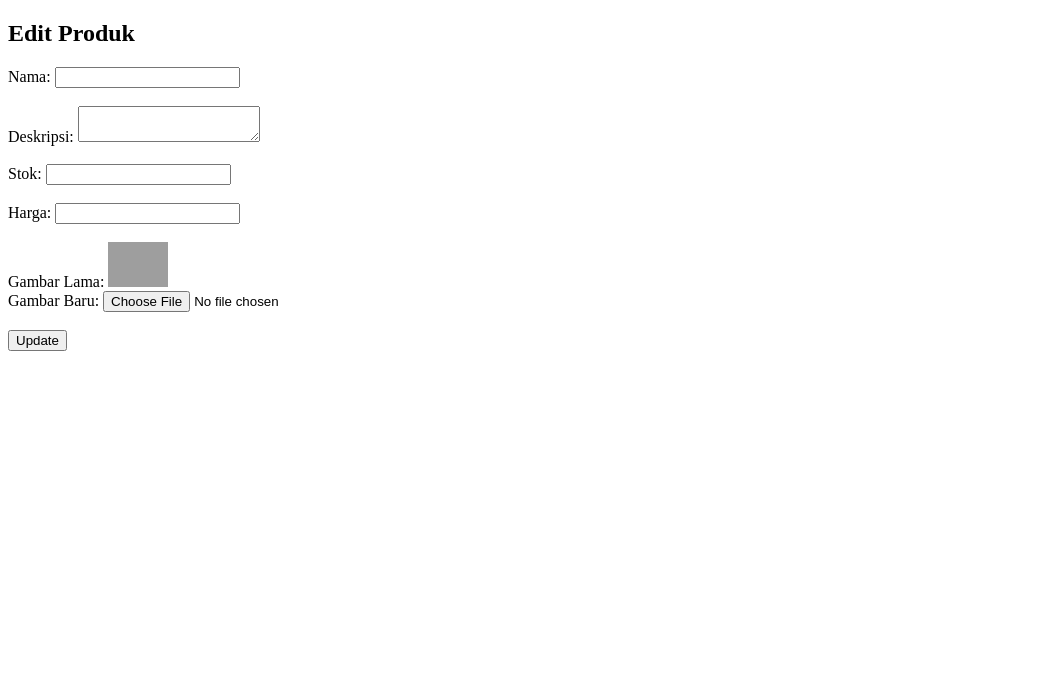
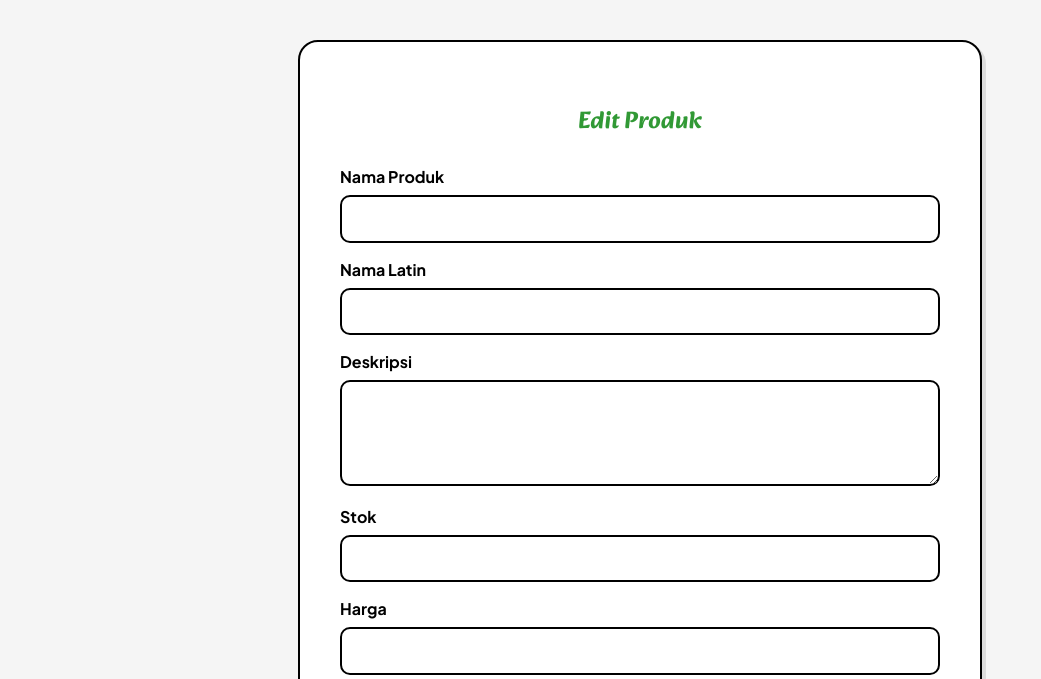
Before and after one commit to kaireiras/final-project, a PHP site: page /admin/edit_produk.php?id=1 in a window 1280 px wide. Shown: the top 679 px of the page, without its empty margins (0-1041 px from the left). Before the commit the page ends 351 px from the top, so only its background shows below. Run offline with PHP 8.4, Linux system fonts and the light colour scheme; data that the repository does not hold is empty; grey boxes are pictures that could not be loaded.

Commit message:
edit sedikit

```diff
--- a/admin/dashboard.php
+++ b/admin/dashboard.php
@@ -113,6 +113,7 @@ $result = mysqli_query($conn, $query);
         <tr>
             <th>No</th>
             <th>Nama Produk</th>
+            <th>Nama Latin</th>
             <th>Harga</th>
             <th>Stok</th>
             <th>Gambar</th>
@@ -123,6 +124,7 @@ $result = mysqli_query($conn, $query);
                 <tr>
                     <td><?= $no++ ?></td>
                     <td><?= htmlspecialchars($row['nama_produk']) ?></td>
+                    <td><?= htmlspecialchars($row['latin']) ?></td>
                     <td>Rp <?= number_format($row['harga'], 0, ',', '.') ?></td>
                     <td><?= $row['stok'] ?></td>
                     <td><img src="../src/<?= htmlspecialchars($row['gambar']) ?>" width="60"></td>
--- a/admin/edit_produk.php
+++ b/admin/edit_produk.php
@@ -8,6 +8,7 @@ $data = mysqli_fetch_assoc(mysqli_query($conn, $query));
 
 if ($_SERVER['REQUEST_METHOD'] === 'POST') {
     $nama = $_POST['nama'];
+    $latin = $_POST['latin'];
     $deskripsi = $_POST['deskripsi'];
     $stok = $_POST['stok'];
     $harga = $_POST['harga'];
@@ -19,24 +20,157 @@ if ($_SERVER['REQUEST_METHOD'] === 'POST') {
         $gambar = $data['gambar'];
     }
 
-    $query = "UPDATE produk SET nama_produk='$nama', deskripsi='$deskripsi', stok=$stok, harga=$harga, gambar='$gambar' WHERE id_produk=$id";
+    $query = "UPDATE produk SET nama_produk='$nama', latin='$latin', deskripsi='$deskripsi', stok=$stok, harga=$harga, gambar='$gambar' WHERE id_produk=$id";
     mysqli_query($conn, $query);
     header("Location: dashboard.php");
 }
 ?>
 <!DOCTYPE html>
-<html>
-<head><title>Edit Produk</title></head>
+<html lang="en">
+<head>
+    <meta charset="UTF-8">
+    <title>Edit Produk - Sereniflora Admin</title>
+    <style>
+        @font-face {
+            font-family: Alkatra;
+            src: url('../font/Alkatra-VariableFont_wght.ttf');
+        }
+
+        @font-face {
+            font-family: PlusJakarta;
+            src: url('../font/PlusJakartaSans-Variable.ttf');
+        }
+
+        body {
+            font-family: PlusJakarta, sans-serif;
+            background-color: #f5f5f5;
+            padding: 2rem;
+        }
+
+        .form-container {
+            max-width: 600px;
+            margin: auto;
+            background: #fff;
+            border: 2px solid #000;
+            border-radius: 20px;
+            padding: 2.5rem;
+            box-shadow: 4px 4px 0px rgba(0, 0, 0, 0.1);
+        }
+
+        h2 {
+            font-family: Alkatra;
+            color: #319935;
+            text-align: center;
+            margin-bottom: 1.5rem;
+        }
+
+        .form-group {
+            margin-bottom: 1rem;
+        }
+
+        label {
+            display: block;
+            font-weight: bold;
+            margin-bottom: 0.5rem;
+        }
+
+        input[type="text"],
+        input[type="number"],
+        input[type="file"],
+        textarea {
+            width: 100%;
+            padding: 0.8rem;
+            border: 2px solid #000;
+            border-radius: 10px;
+            font-size: 1rem;
+            background: #fff;
+            box-sizing: border-box;
+        }
+
+        input#latin {
+            font-style: italic;
+        }
+
+        button {
+            width: 100%;
+            padding: 0.75rem;
+            background: #d9d9d9;
+            border: 2px solid #000;
+            color: #000;
+            font-weight: bold;
+            border-radius: 10px;
+            font-size: 1rem;
+            cursor: pointer;
+        }
+
+        button:hover {
+            background-color: #c9c9c9;
+        }
+
+        .back-link {
+            display: block;
+            text-align: center;
+            margin-top: 1rem;
+            text-decoration: none;
+            font-size: 0.9rem;
+            color: #319935;
+        }
+
+        .back-link:hover {
+            text-decoration: underline;
+        }
+
+        .preview-img {
+            display: block;
+            margin-top: 0.5rem;
+            max-width: 100px;
+            border: 1px solid #ccc;
+            border-radius: 10px;
+        }
+    </style>
+</head>
 <body>
+
+<div class="form-container">
     <h2>Edit Produk</h2>
+
     <form method="POST" enctype="multipart/form-data">
-        Nama: <input type="text" name="nama" value="<?= $data['nama_produk'] ?>"><br><br>
-        Deskripsi: <textarea name="deskripsi"><?= $data['deskripsi'] ?></textarea><br><br>
-        Stok: <input type="number" name="stok" value="<?= $data['stok'] ?>"><br><br>
-        Harga: <input type="number" name="harga" value="<?= $data['harga'] ?>"><br><br>
-        Gambar Lama: <img src="../src/<?= $data['gambar'] ?>" width="60"><br>
-        Gambar Baru: <input type="file" name="gambar"><br><br>
-        <button type="submit">Update</button>
+        <div class="form-group">
+            <label for="nama">Nama Produk</label>
+            <input type="text" name="nama" id="nama" value="<?= $data['nama_produk'] ?>" required>
+        </div>
+
+        <div class="form-group">
+            <label for="latin">Nama Latin</label>
+            <input type="text" name="latin" id="latin" value="<?= $data['latin'] ?>" required>
+        </div>
+
+        <div class="form-group">
+            <label for="deskripsi">Deskripsi</label>
+            <textarea name="deskripsi" id="deskripsi" rows="4" required><?= $data['deskripsi'] ?></textarea>
+        </div>
+
+        <div class="form-group">
+            <label for="stok">Stok</label>
+            <input type="number" name="stok" id="stok" value="<?= $data['stok'] ?>" required>
+        </div>
+
+        <div class="form-group">
+            <label for="harga">Harga</label>
+            <input type="number" name="harga" id="harga" value="<?= $data['harga'] ?>" required>
+        </div>
+
+        <div class="form-group">
+            <label>Gambar Lama</label>
+            <img src="../src/<?= $data['gambar'] ?>" alt="Gambar Lama" class="preview-img">
+        </div>
+
+        <div class="form-group">
+            <label for="gambar">Gambar Baru (opsional)</label>
+            <input type="file" name="gambar" id="gambar" accept="image/*">
+        </div>
+
+        <button type="submit">Update Produk</button>
     </form>
-</body>
-</html>
+
+    <a
--- a/product.php
+++ b/product.php
@@ -112,7 +112,7 @@ $harga = (int)$produk['harga'];
         <div class="product-details">
             <div class="product-header">
                 <h1 class="product-title"><?= htmlspecialchars($produk['nama_produk']) ?></h1>
-                <p class="product-subtitle"><em><?= htmlspecialchars($produk['deskripsi']) ?></em></p>
+                <p class="product-subtitle"><em><?= htmlspecialchars($produk['latin']) ?></em></p>
                 <p class="product-price">Rp. <?= number_format($produk['harga'], 0, ',', '.') ?></p>
             </div>
 
```
Also changed, not shown: admin/tambah_produk.php (+8 -2 lines).
